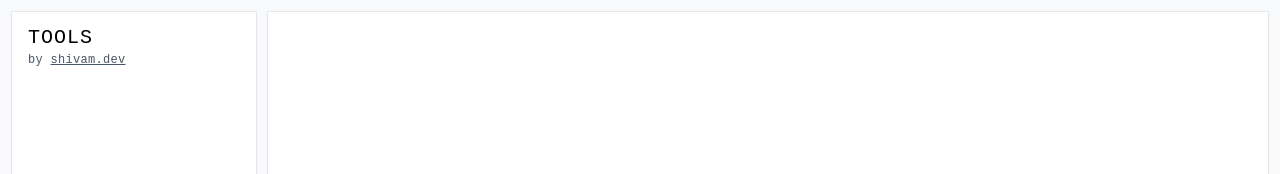
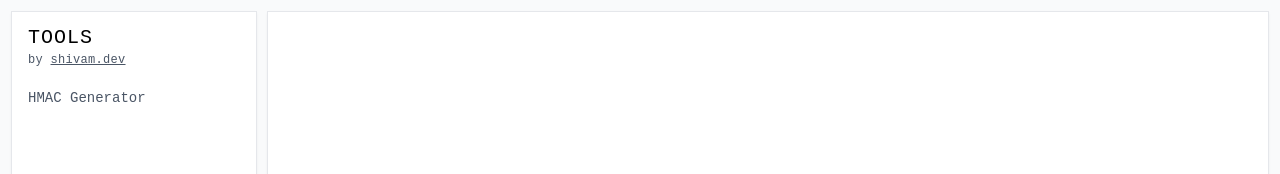
Before and after one commit to scmmishra/tools.shivam.dev, a Vue app: page / in a window 1280 px wide. Before the commit this address had no page. Shown: the top 174 px of the page. Built offline with nearby package versions, Linux system fonts and the light colour scheme.

Commit message:
feat: separate sidebar

```diff
--- a/src/App.vue
+++ b/src/App.vue
@@ -1,20 +1,11 @@
-<script setup lang="ts"></script>
+<script setup lang="ts">
+import Sidebar from './components/Sidebar.vue'
+</script>
 
 <template>
   <div class="flex bg-gray-50">
-    <aside class="sticky top-0 grid h-screen p-3 pr-0 basis-64">
-      <div
-        class="flex flex-col h-full bg-white outline outline-gray-200 shadow px-4 py-3"
-      >
-        <span class="text-xl font-medium uppercase tracking-wider">Tools</span>
-        <span class="text-xs tracking-wide text-gray-600">
-          by <a class="underline" href="https://shivam.dev"> shivam.dev </a>
-        </span>
-      </div>
-    </aside>
-    <main
-      class="basis-0 flex-grow-[999] [min-inline-size_50%] min-h-screen p-3"
-    >
+    <Sidebar />
+    <main class="basis-0 flex-grow-[999] [min-inline-size_50%] min-h-screen p-3">
       <div class="bg-white outline outline-gray-200 h-full shadow px-4 py-3">
         <RouterView />
       </div>
--- /dev/null
+++ b/src/components/Sidebar.vue
@@ -0,0 +1,22 @@
+<template>
+  <aside class="sticky top-0 grid h-screen p-3 pr-0 basis-64">
+    <div
+      class="flex flex-col h-full bg-white outline outline-gray-200 shadow px-4 py-3"
+    >
+      <span class="text-xl font-medium uppercase tracking-wider">Tools</span>
+      <span class="text-xs tracking-wide text-gray-600 mb-4">
+        by <a class="underline" href="https://shivam.dev">shivam.dev</a>
+      </span>
+
+      <nav class="space-y-1 -mx-2">
+        <RouterLink
+          to="/hmac"
+          class="block px-2 py-1 text-sm text-gray-600 hover:text-gray-900 hover:bg-gray-50"
+          active-class="text-gray-900 bg-gray-50 outline outline-gray-100"
+        >
+          HMAC Generator
+        </RouterLink>
+      </nav>
+    </div>
+  </aside>
+</template>
```
